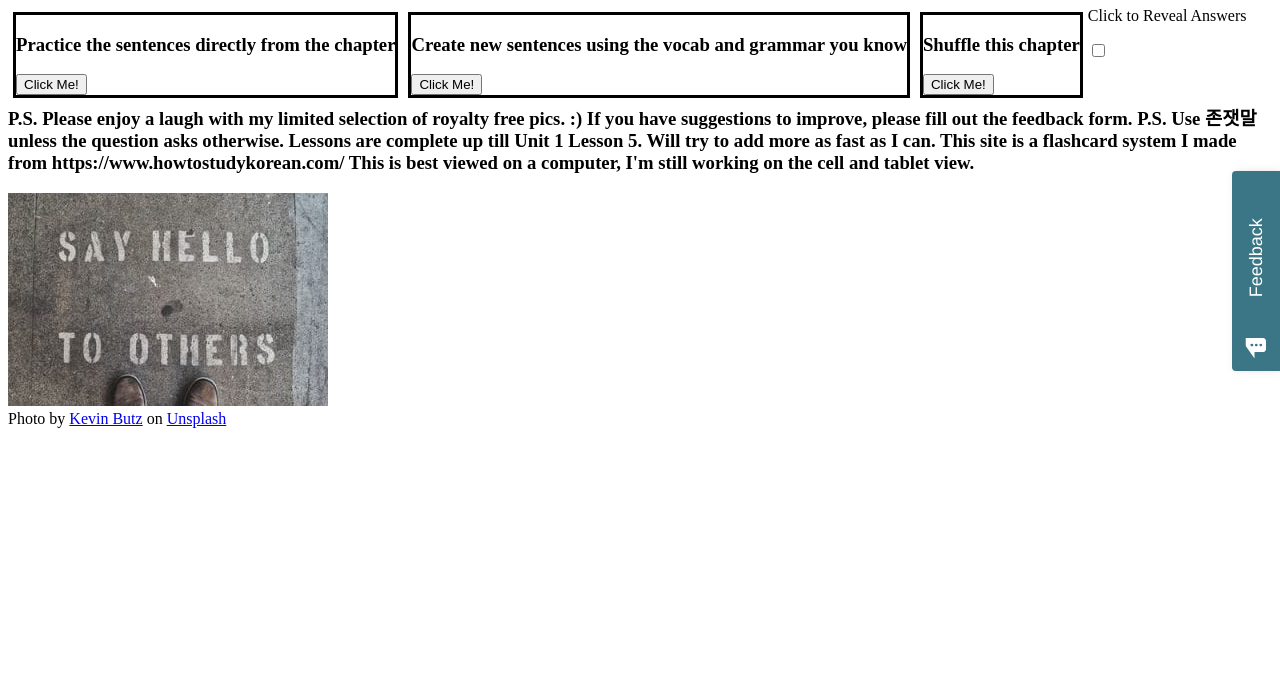
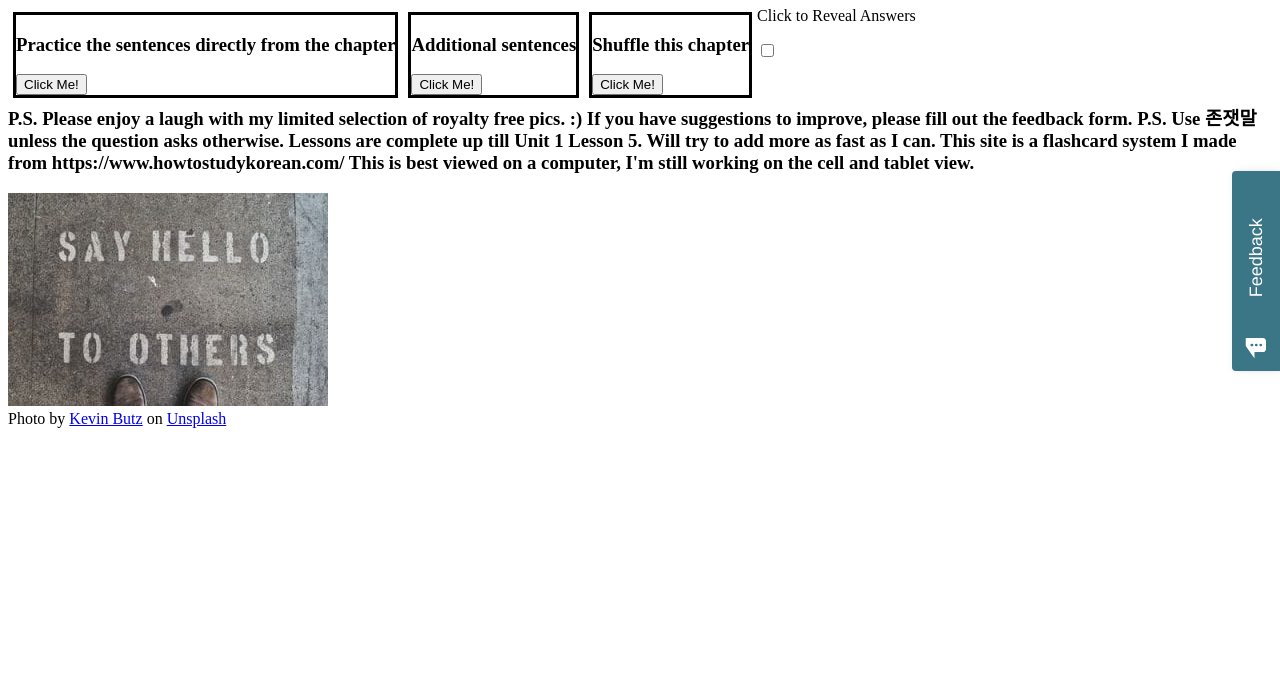
Before and after one commit to promoteglobal/koreanswap5.0, a plain HTML site: page index.html in a window 1280 px wide. Shown: the part 127-800 px from the top of the page. Drawn offline with Linux system fonts and the light colour scheme; a script that the page names is missing.

Commit message:
changed button name

```diff
--- a/index.html
+++ b/index.html
@@ -334,7 +334,7 @@
       </div>
 
       <div id="unknownSentences">
-      <h3>Create new sentences using the vocab and grammar you know</h3>
+      <h3>Additional sentences</h3>
       <button type="button" id="unknownSentencesbutton">Click Me!</button>
       <div id="unknownSentencesLine"></div>
       </div>
```
